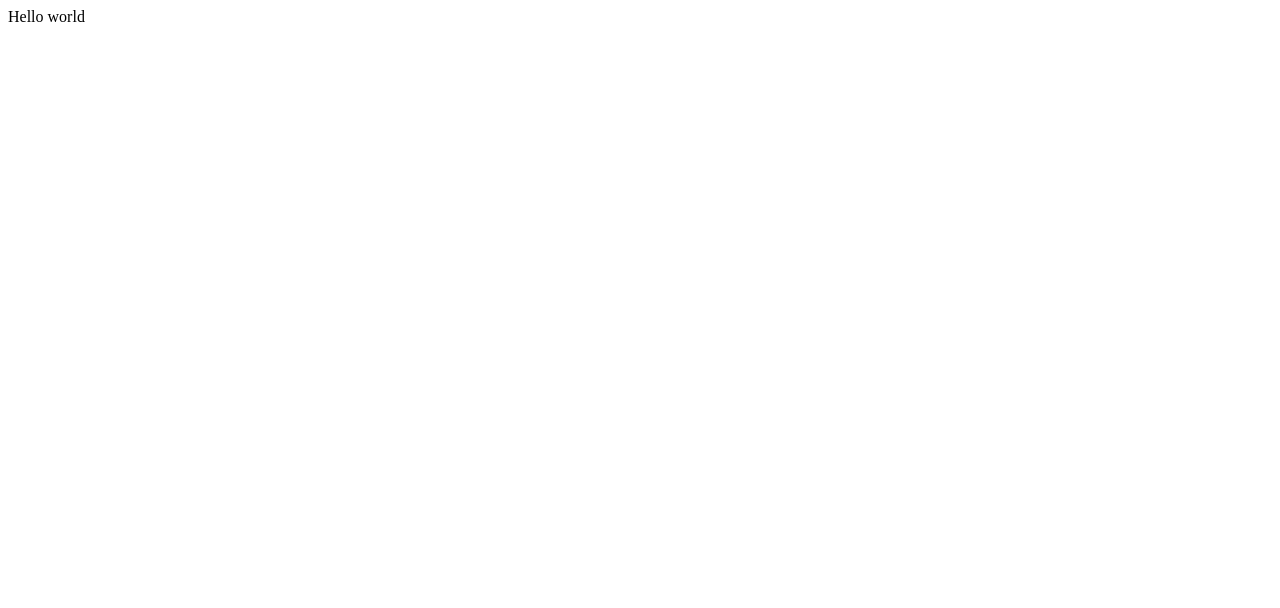
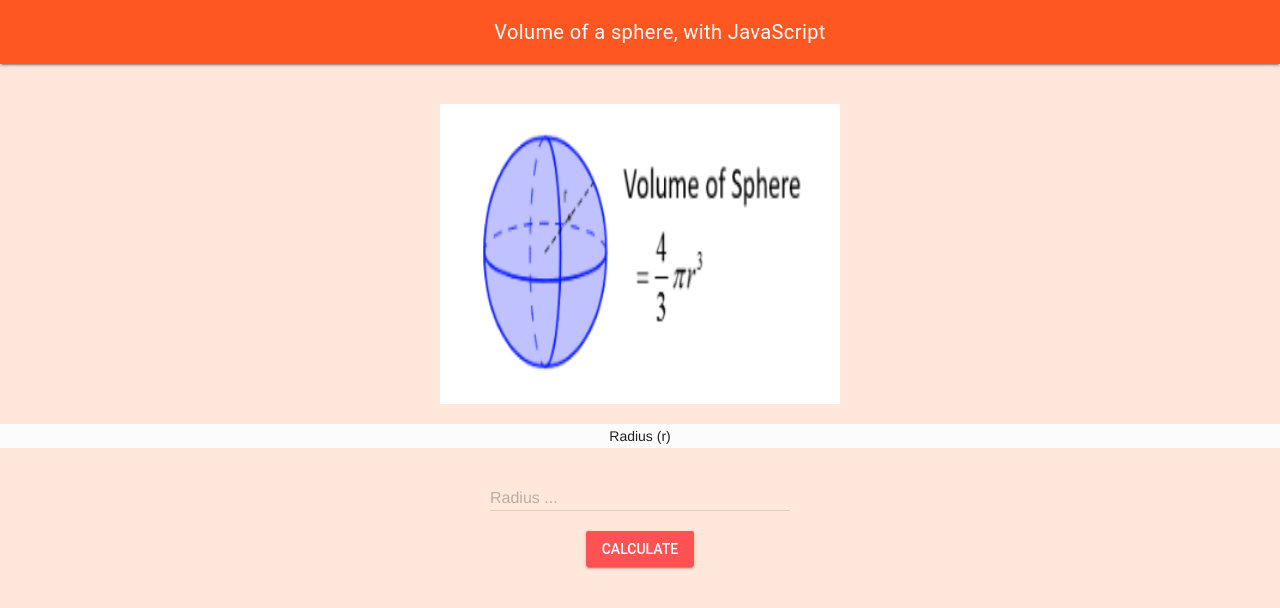
Before and after one commit to ICS20-Programming-SirineC/-Unit3-03-HTML-VolumeSphere, a plain HTML site: page index.html in a window 1280 px wide. Drawn offline with nearby package versions, Linux system fonts and the light colour scheme.

Commit message:
Updated code

```diff
--- /dev/null
+++ b/css/style.css
@@ -0,0 +1,24 @@
+/* Created by: Sirine Cherkaoui
+* Created on: April 2022
+* This CSS file defines the style for index.html
+* ICS2O-Unit3-03-HTML-VolumeSphere
+*/
+
+body {
+  background-color: #ffe8db;
+  text-align: center;
+}
+
+p {
+  background-color: #fcfcfc;
+  text-align: center;
+}
+
+.mdl-layout__header-row {
+  display: flex;
+  justify-content: center;
+}
+
+.mdl-layout-title {
+  margin: 0;
+}
--- a/index.html
+++ b/index.html
@@ -1,23 +1,72 @@
 <!DOCTYPE html>
 <html>
+   <head>
+      <!--Metadata-->
+      <meta charset="utf-8" />
+      <meta name="description" content="Volume of a sphere, with JavaScript" />
+      <meta name="keywords" content="immaculata, ics2o" />
+      <meta name="author" content="Sirine Cherkaoui" />
+      <meta name="viewport" content="width=device-width, initial-scale=1.0" />
+      <!--Favicon-->
+      <link rel="apple-touch-icon" sizes="180x180" href="./fav/apple-touch-icon.png" />
+      <link rel="icon" type="image/png" sizes="32x32" href="./fav/favicon-32x32.png" />
+      <link rel="icon" type="image/png" sizes="16x16" href="./fav/favicon-16x16.png" />
+      <link rel="manifest" href="./fav/site.webmanifest" />
+      <!--Google MDL-->
+      <link rel="stylesheet" href="https://fonts.googleapis.com/icon?family=Material+Icons" />
+      <link rel="stylesheet" href="https://code.getmdl.io/1.3.0/material.deep_orange-red.min.css" />
+      <link rel="stylesheet" href="./css/style.css" />
+      <title>Volume of a sphere, with JavaScript</title>
+   </head>
+   <body>
+      <script defer src="https://code.getmdl.io/1.3.0/material.min.js"></script>
+      <script src="./js/script.js"></script>
+      <div class="mdl-layout mdl-js-layout mdl-layout--fixed-header">
+         <header class="mdl-layout__header">
+            <div class="mdl-layout__header-row">
+               <span class="mdl-layout-title">Volume of a sphere, with JavaScript</span>
+               <br>
+               <br>
+            </div>
+         </header>
+         <main class="mdl-layout__content">
+           <br>
+           <br>
+            <!--Image-->
+            <img src="./images/formula.png" alt="volume" width="400" height="300"/>
 
-<head>
-  <meta charset="utf-8">
-  <meta name="viewport" content="width=device-width">
-  <title>replit</title>
-  <link href="style.css" rel="stylesheet" type="text/css" />
-</head>
+            </center>
+           <br>
+           <br>
+            <!-- Simple Textfield -->
+            <form action="#">
+               <p>Radius (r)</p>
+               <div class="mdl-textfield mdl-js-textfield">
+                  <input
+                     class="mdl-textfield__input"
+                     type="text"
+                     pattern="-?[0-9]*(\.[0-9]+)?"
+                     id="radius-of-sphere"
+                     />
+                  <label class="mdl-textfield__label" for="radius-of-sphere">Radius ...</label>
+                  <span class="mdl-textfield__error">Input is not a number!</span>
+               </div>
+            </form>
 
-<body>
-  Hello world
-  <script src="script.js"></script>
-
-  <!--
-  This script places a badge on your repl's full-browser view back to your repl's cover
-  page. Try various colors for the theme: dark, light, red, orange, yellow, lime, green,
-  teal, blue, blurple, magenta, pink!
-  -->
-  <script src="https://replit.com/public/js/replit-badge-v2.js" theme="dark" position="bottom-right"></script>
-</body>
-
+            <!-- Raised button with ripple -->
+            <button
+               class="mdl-button mdl-js-button mdl-button--raised mdl-js-ripple-effect mdl-button--accent"
+               onclick="calculate()"
+               >
+            Calculate
+            </button>
+            <br />
+            <p>
+            <div id="answers">
+               <div id="volume"></div>
+            </div>
+            </p>
+         </main>
+      </div>
+   </body>
 </html>
--- /dev/null
+++ b/js/script.js
@@ -0,0 +1,19 @@
+// Copyright (c) 2022 Sirine Cherkaoui All rights reserved
+//
+// Created by: Sirine Cherkaoui
+// Created on: April 2023
+// This file contains the JS functions for index.html
+
+/**
+ * This function calculates volume of sphere.
+ */
+function calculate() {
+   // input the radius
+   let radius = parseFloat(document.getElementById('radius-of-sphere').value);
+
+   // carry out calculations
+   let volume = 4.0/3.0 * Math.PI * radius**3;
+
+   // display calculations
+   document.getElementById('volume').innerHTML = 'Volume is: ' + volume.toFixed(2) + ' cm<sup>3</sup>';
+}
--- a/style.css
+++ /dev/null
@@ -1,4 +0,0 @@
-html {
-  height: 100%;
-  width: 100%;
-}
```
Also changed, not shown: fav/android-chrome-192x192.png (added), fav/android-chrome-512x512.png (added), fav/apple-touch-icon.png (added), fav/favicon-16x16.png (added), fav/favicon-32x32.png (added), fav/favicon.ico (added), fav/site.webmanifest (added), images/formula.png (added), script.js (deleted).
